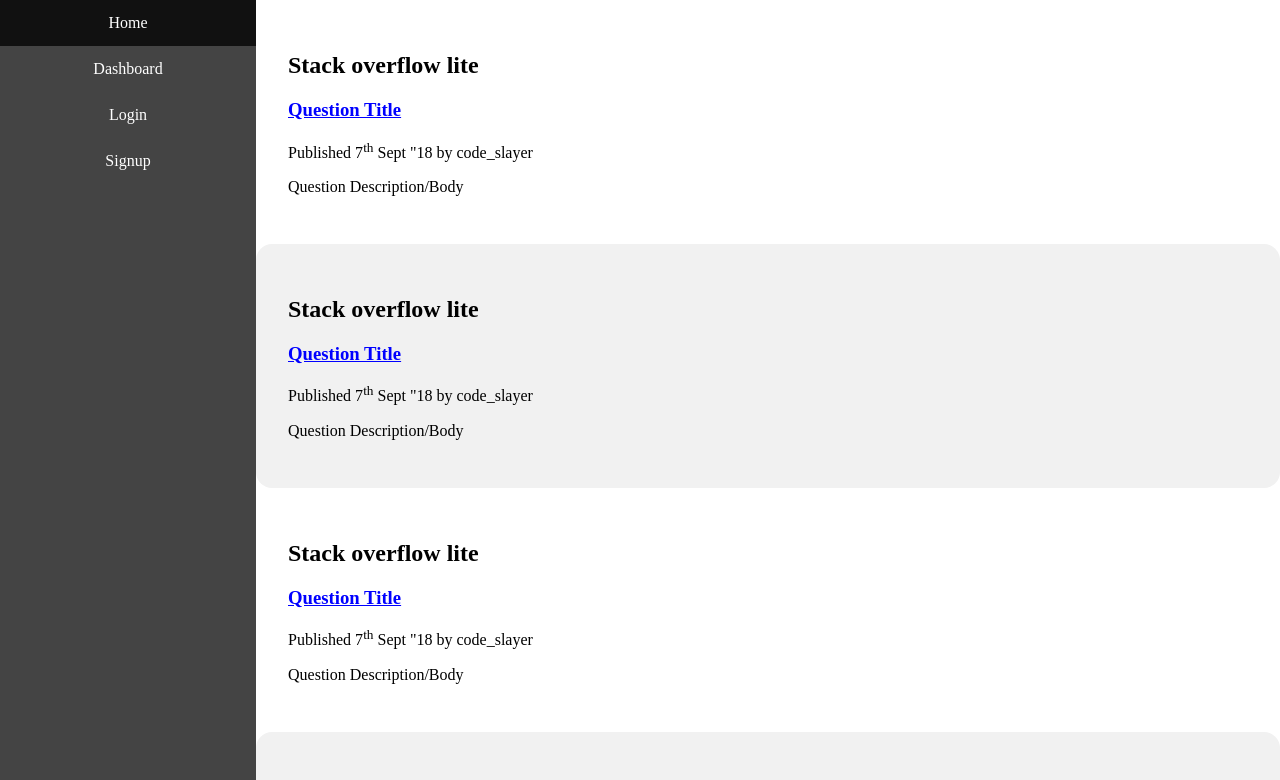
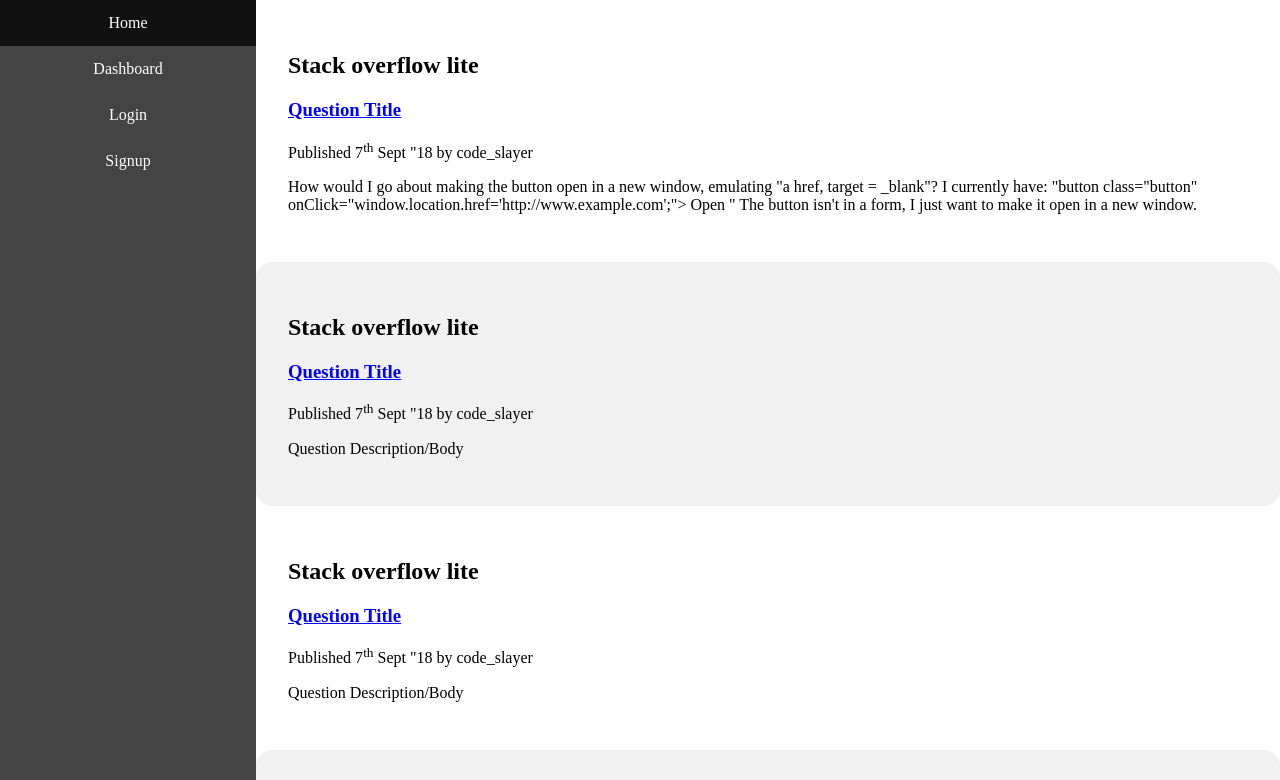
Before and after one commit to Krafty-Coder/s-over-lite-fetcher, a plain HTML site: page dashboard.html in a window 1280 px wide. Shown: the top 780 px of the page. Drawn offline with nearby package versions, Linux system fonts and the light colour scheme.

Commit message:
add a more real question

```diff
--- a/dashboard.html
+++ b/dashboard.html
@@ -29,7 +29,14 @@
         <h3><a href="link_to_question/question_id">Question Title</a></h3>
 
         <p class="date"> Published 7<sup>th</sup> Sept "18 by code_slayer </p>
-        <p class="post-body">Question Description/Body</p>
+        <p class="post-body">
+        How would I go about making the button open in a new window, emulating "a href, target = _blank"?
+        I currently have:
+        "button class="button" onClick="window.location.href='http://www.example.com';">
+             <span class="icon">Open</span>
+        </button>"
+        The button isn't in a form, I just want to make it open in a new window.
+        </p>
       </div>
       <div class="questions">
         <div class="heada" id="ref">
```
